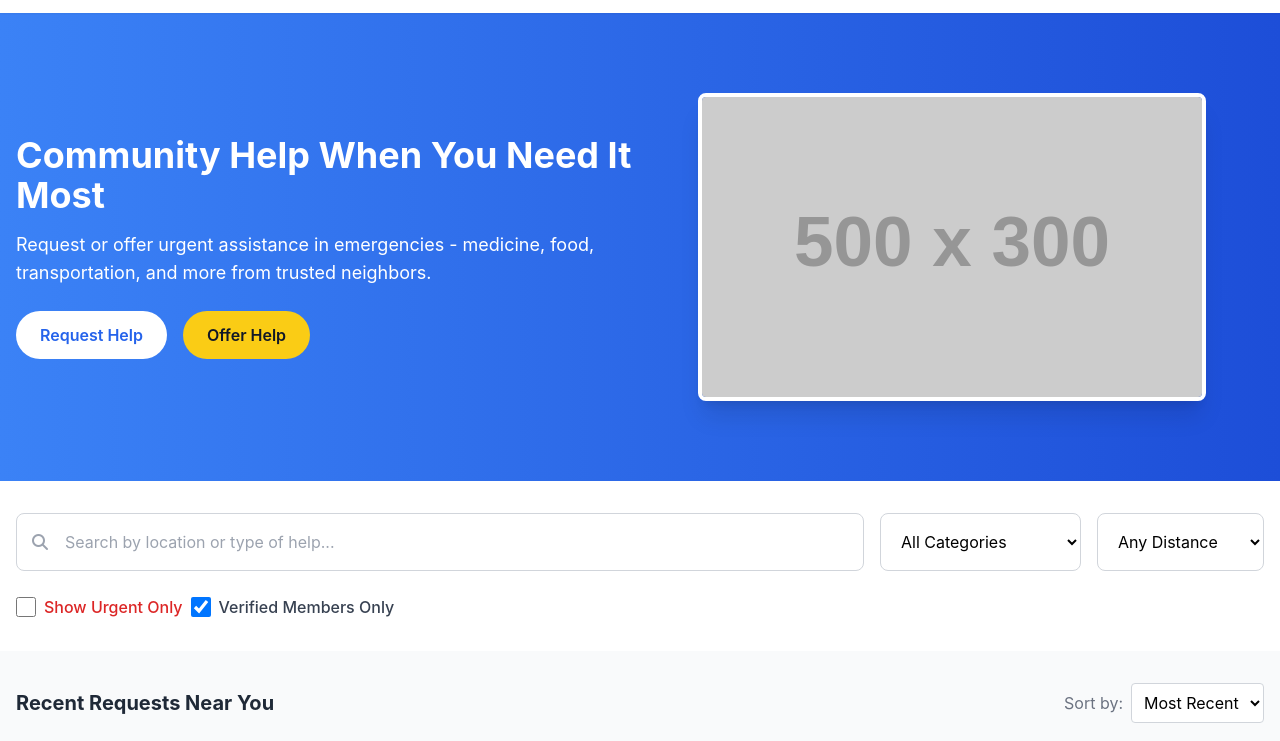
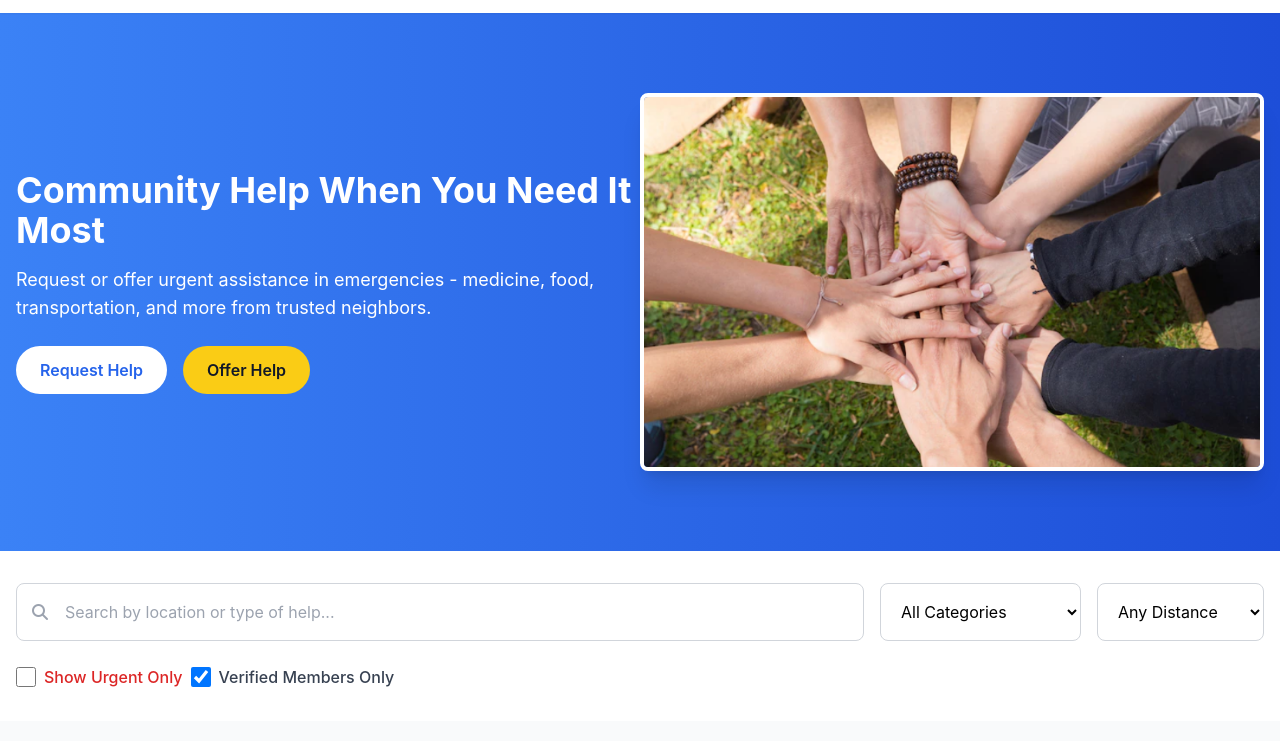
Before and after one commit to Pranav-syntax/helphub, a plain HTML site: page index.html in a window 1280 px wide. Shown: the part 59-800 px from the top of the page. Drawn offline with nearby package versions, Linux system fonts and the light colour scheme; placeholder pictures from the web are drawn by us.

Commit message:
Update index.html

```diff
--- a/index.html
+++ b/index.html
@@ -76,7 +76,7 @@
                     </div>
                 </div>
                 <div class="md:w-1/2 flex justify-center">
-                    <img src="https://placehold.co/500x300" alt="Diverse community hands reaching toward each other forming a circle" class="rounded-lg shadow-xl border-4 border-white">
+                    <img src="helping-hands.png" alt="Diverse community hands reaching toward each other forming a circle" class="rounded-lg shadow-xl border-4 border-white">
                 </div>
             </div>
         </section>
```
